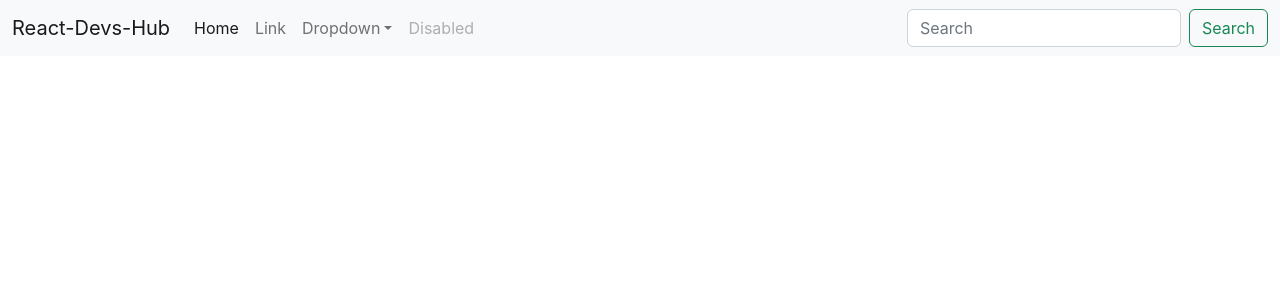
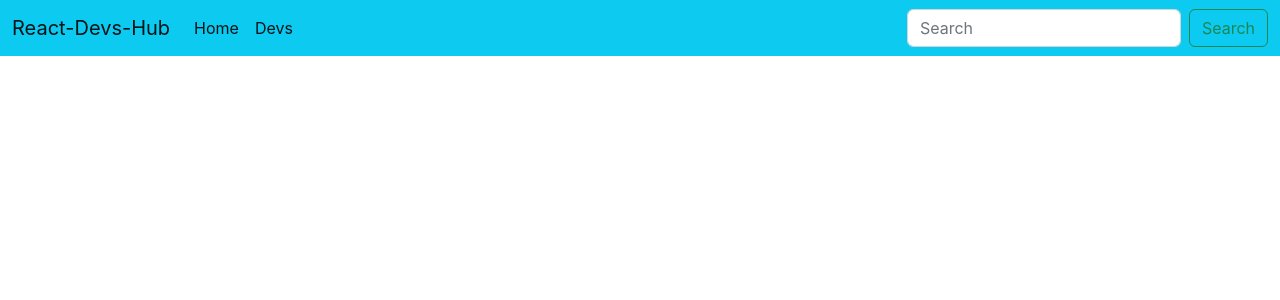
Before and after one commit to ndurivin/dev-hub, a React (Create React App) app: page / in a window 1280 px wide. Shown: the top 300 px of the page. Built offline with nearby package versions, Linux system fonts and the light colour scheme; the HTML template or start-up script is replaced by a standard one.

Commit message:
Create links to home and devs on the navbar

```diff
--- a/package.json
+++ b/package.json
@@ -8,6 +8,7 @@
     "@testing-library/user-event": "^13.5.0",
     "react": "^18.2.0",
     "react-dom": "^18.2.0",
+    "react-router-dom": "^6.3.0",
     "react-scripts": "5.0.1",
     "web-vitals": "^2.1.4"
   },
--- a/src/App.js
+++ b/src/App.js
@@ -1,11 +1,14 @@
 import React from "react";
+import { BrowserRouter as Router} from "react-router-dom";
 import Navbar from "./components/Navbar";
 
 function App() {
   return (
-    <div>
-      <Navbar />
-    </div>
+      <Router>
+        <div>
+          <Navbar />
+        </div>
+      </Router>
   );
 }
 
--- a/src/components/Navbar.js
+++ b/src/components/Navbar.js
@@ -1,29 +1,22 @@
 import React from 'react'
+import { Link } from 'react-router-dom'
 
 const Navbar = () => {
   return (
     <div>
-        <nav className="navbar navbar-expand-lg bg-light">
+        <nav className="navbar navbar-expand-lg bg-info">
             <div className="container-fluid">
-                <a className="navbar-brand" href="#">React-Devs-Hub</a>
+                <Link to="/" className="navbar-brand">React-Devs-Hub</Link>
                 <button className="navbar-toggler" type="button" data-bs-toggle="collapse" data-bs-target="#navbarSupportedContent" aria-controls="navbarSupportedContent" aria-expanded="false" aria-label="Toggle navigation">
                 <span className="navbar-toggler-icon"></span>
                 </button>
             <div className="collapse navbar-collapse" id="navbarSupportedContent">
                 <ul className="navbar-nav me-auto mb-2 mb-lg-0">
                     <li className="nav-item">
-                        <a className="nav-link active" aria-current="page" href="#">Home</a>
+                        <Link to="/" className="nav-link active" aria-current="page">Home</Link>
                     </li>
                     <li className="nav-item">
-                        <a className="nav-link" href="#">Link</a>
-                    </li>
-                    <li className="nav-item dropdown">
-                        <a className="nav-link dropdown-toggle" href="#" role="button" data-bs-toggle="dropdown" aria-expanded="false">
-                            Dropdown
-                        </a>
-                    </li>
-                    <li className="nav-item">
-                        <a className="nav-link disabled">Disabled</a>
+                        <Link to="/devs" className="nav-link active" aria-current>Devs</Link>
                     </li>
                     </ul>
                 <form className="d-flex" role="search">
```
Also changed, not shown: 1 other file (tests, documents, lock files or other folders).
